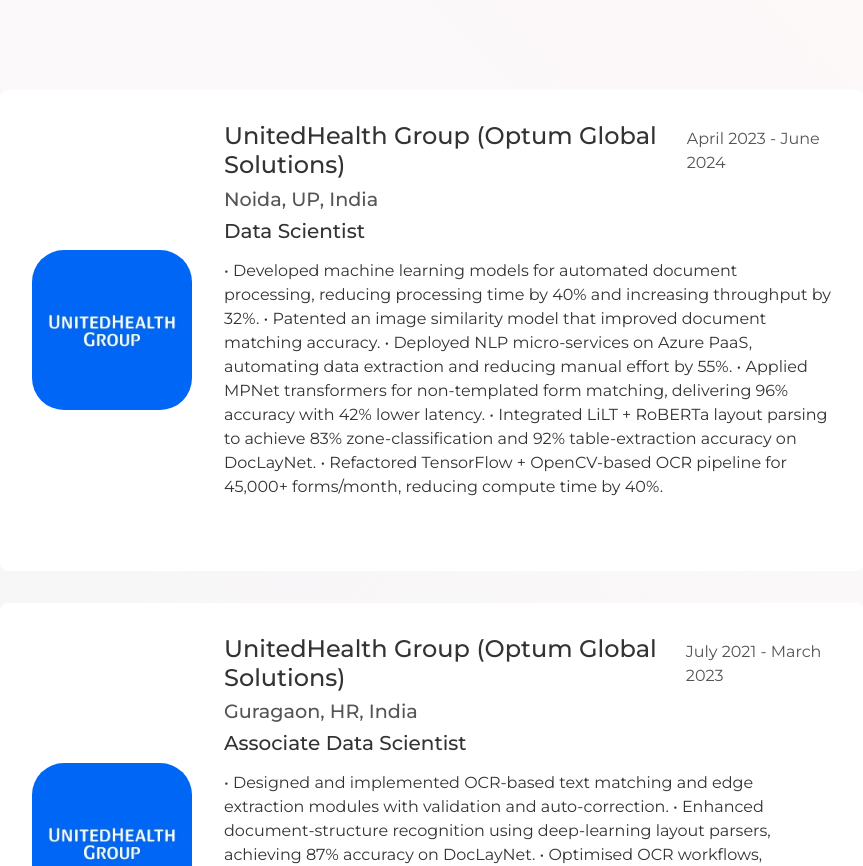
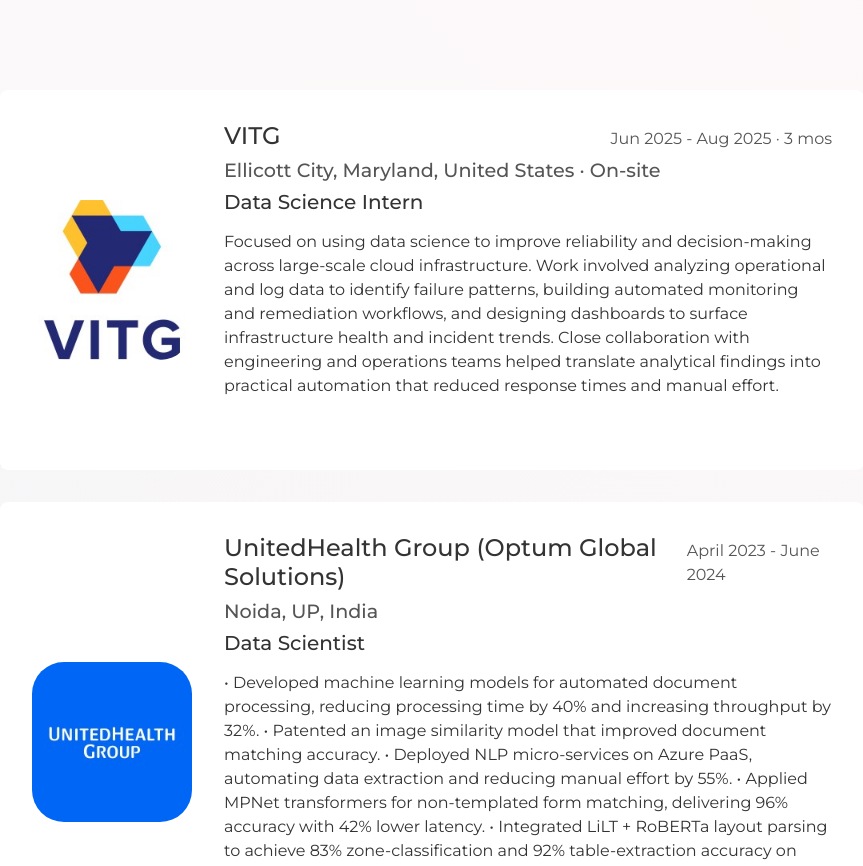
Before and after one commit to arunbhy/arunbhy.github.io, a React (Vite) app: page / in a window 1280 px wide. Shown: the part 1820-2686 px from the top of the page, without its empty margins (208-1071 px from the left). Built offline with nearby package versions, Linux system fonts and the light colour scheme.

Commit message:
Added a new work experience entry for VITG in WorkDetails.js, detailing the role of Data Science Intern, responsibilities, and project contributions, along with an associated logo image.

```diff
--- a/src/assets/files/WorkDetails.js
+++ b/src/assets/files/WorkDetails.js
@@ -1,4 +1,12 @@
 const work = [
+    {
+        name: `VITG`,
+        time: `Jun 2025 - Aug 2025 · 3 mos`,
+        location: `Ellicott City, Maryland, United States · On-site`,
+        role: `Data Science Intern`,
+        summary: `Focused on using data science to improve reliability and decision-making across large-scale cloud infrastructure. Work involved analyzing operational and log data to identify failure patterns, building automated monitoring and remediation workflows, and designing dashboards to surface infrastructure health and incident trends. Close collaboration with engineering and operations teams helped translate analytical findings into practical automation that reduced response times and manual effort.`,
+        image: `images/vitg_logo.jpeg`
+    },
     {
         name: `UnitedHealth Group (Optum Global Solutions)`,
         time: `April 2023 - June 2024`,
```
